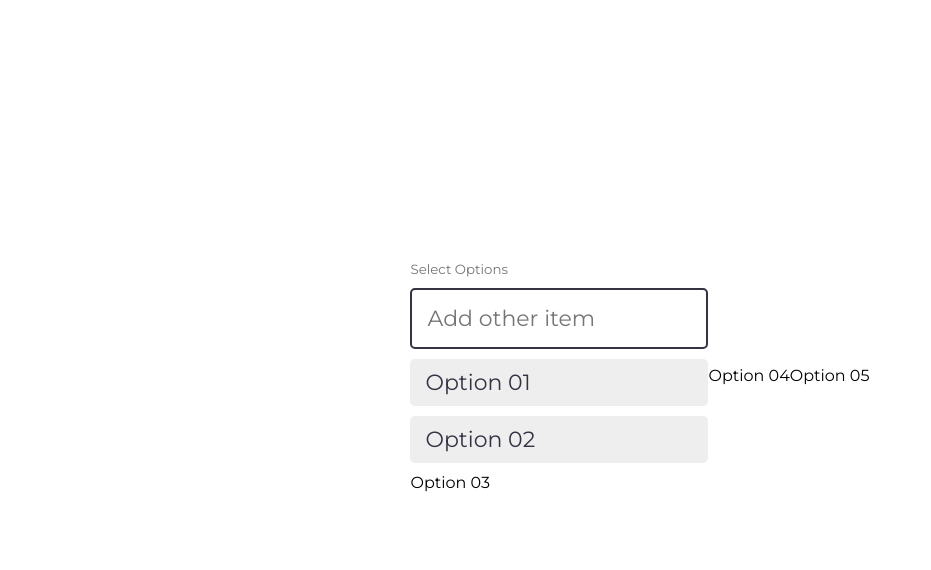
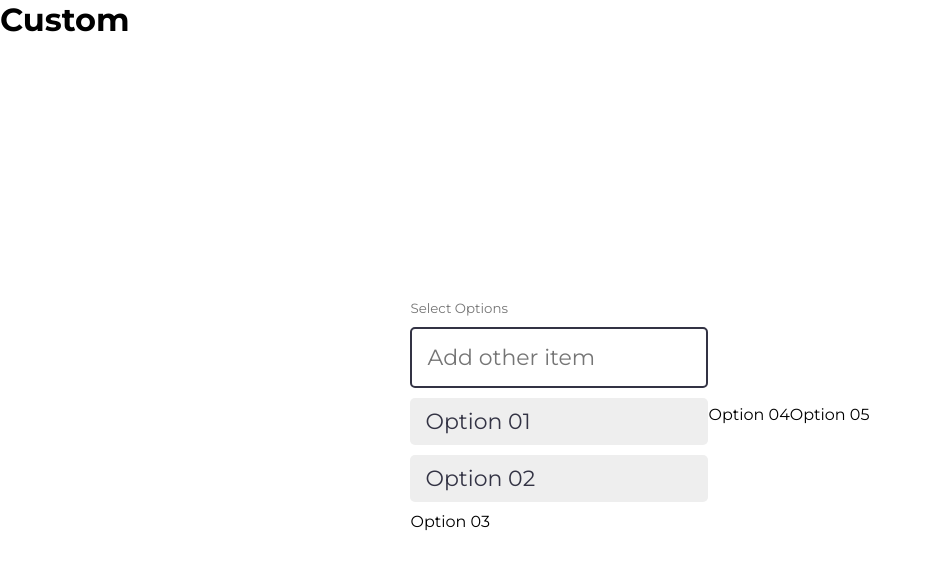
Before and after one commit to suchithrathota/custom, a plain HTML site: page index.html in a window 1280 px wide. Shown: the whole page, without its empty margins (0-931 px from the left). Drawn offline with Linux system fonts and the light colour scheme.

Commit message:
Update index.html

```diff
--- a/index.html
+++ b/index.html
@@ -7,6 +7,10 @@
     <link rel="stylesheet" href="style.css">
 </head>
 <body>
+<h1>custom</h1>
+
+
+
 
 <div class="container">
 
```
